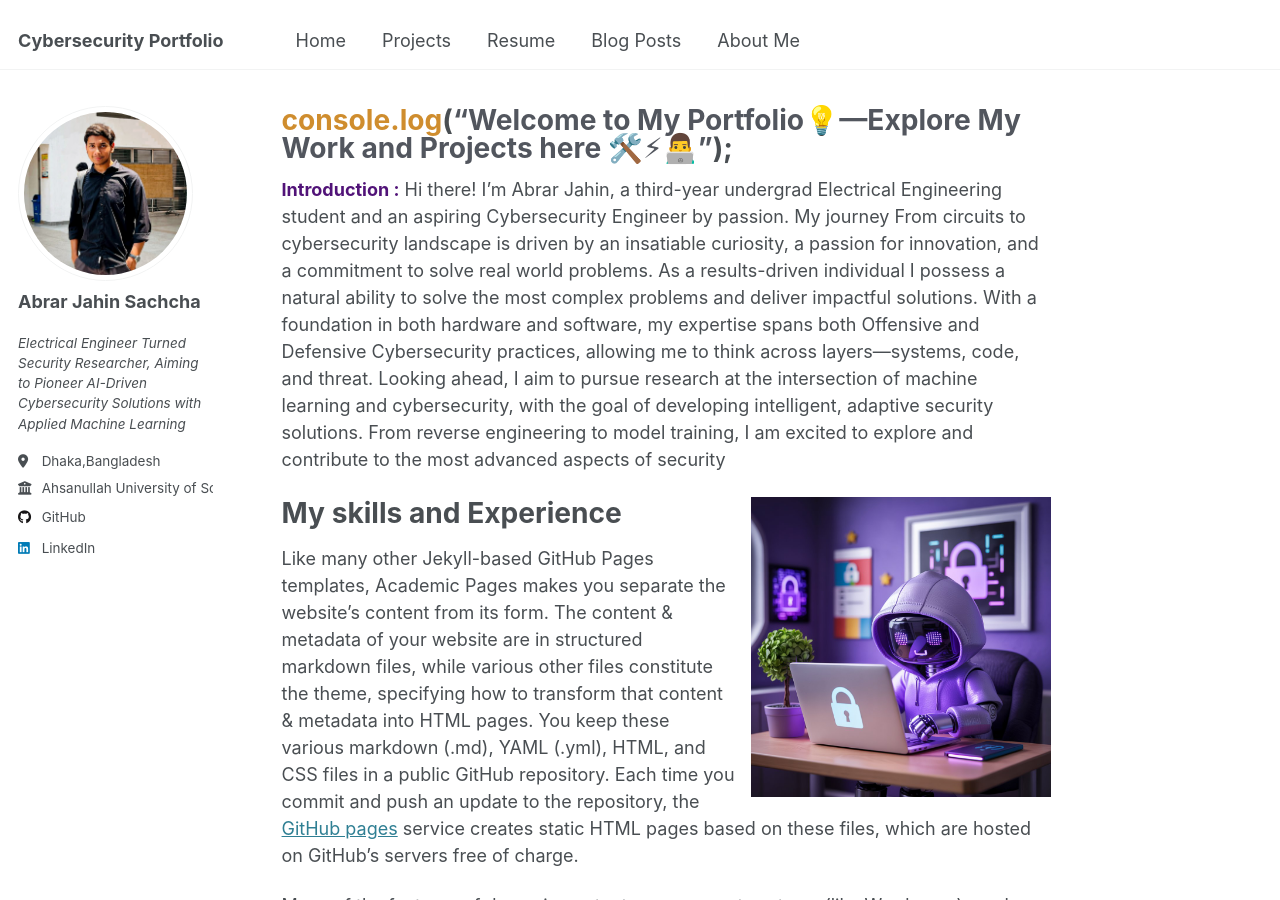
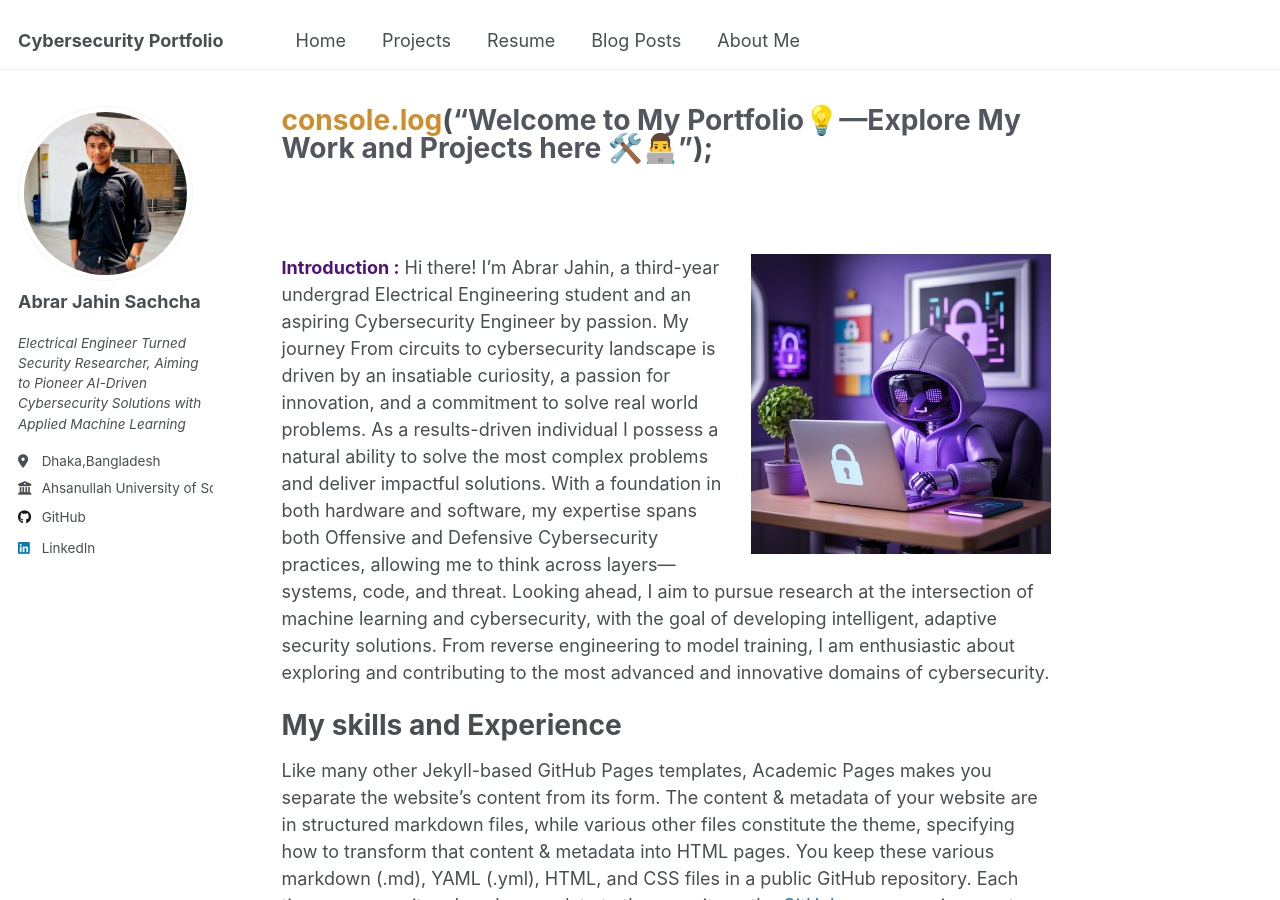
Before and after one commit to AbrarJahin7/cyberportfolio.github.io, a Jekyll site: the page built from _pages/about.md, in a window 1280 px wide and 900 px high. Built offline with Jekyll 4.4.1, drawn with Linux system fonts in a browser that asks for light colours.

Commit message:
Update about.md

```diff
--- a/_pages/about.md
+++ b/_pages/about.md
@@ -1,22 +1,22 @@
 ---
 permalink: /
-title: <span style="color:#cf8d2e;">console.log</span>(<span style="color:#52565e;">"Welcome to My Portfolio💡—Explore My Work and Projects here 🛠️⚡👨‍💻"</span>);
+title: <span style="color:#cf8d2e;">console.log</span>(<span style="color:#52565e;">"Welcome to My Portfolio💡—Explore My Work and Projects here 🛠️👨‍💻"</span>);
 author_profile: true
 redirect_from:
   - /about/
   - /about.html
 ---
 
+<br><br>
 
 
 
 
+<img src="images/PORTFOLIOPIC.jpeg" alt="My Image" style="float: right; width: 300px; margin-left: 15px;">
 
 
+<span style="color:#511378; font-weight: bold;">Introduction :</span> Hi there! I’m Abrar Jahin, a third-year undergrad Electrical Engineering student and an aspiring Cybersecurity Engineer by passion. My journey From circuits to cybersecurity landscape is driven by an insatiable curiosity, a passion for innovation, and a commitment to solve real world problems. As a results-driven individual I possess a natural ability to solve the most complex problems and deliver impactful solutions. With a foundation in both hardware and software, my expertise spans both Offensive and Defensive Cybersecurity practices, allowing me to think across layers—systems, code, and threat. Looking ahead, I aim to pursue research at the intersection of machine learning and cybersecurity, with the goal of developing intelligent, adaptive security solutions. From reverse engineering to model training, I am enthusiastic about exploring and contributing to the most advanced and innovative domains of cybersecurity.
 
-<span style="color:#511378; font-weight: bold;">Introduction :</span> Hi there! I’m Abrar Jahin, a third-year undergrad Electrical Engineering student and an aspiring Cybersecurity Engineer by passion. My journey From circuits to cybersecurity landscape is driven by an insatiable curiosity, a passion for innovation, and a commitment to solve real world problems. As a results-driven individual I possess a natural ability to solve the most complex problems and deliver impactful solutions. With a foundation in both hardware and software, my expertise spans both Offensive and Defensive Cybersecurity practices, allowing me to think across layers—systems, code, and threat. Looking ahead, I aim to pursue research at the intersection of machine learning and cybersecurity, with the goal of developing intelligent, adaptive security solutions. From reverse engineering to model training, I am excited to explore and contribute to the most advanced aspects of security
-
-<img src="images/PORTFOLIOPIC.jpeg" alt="My Image" style="float: right; width: 300px; margin-left: 15px;">
 
 
 My skills and Experience
```
